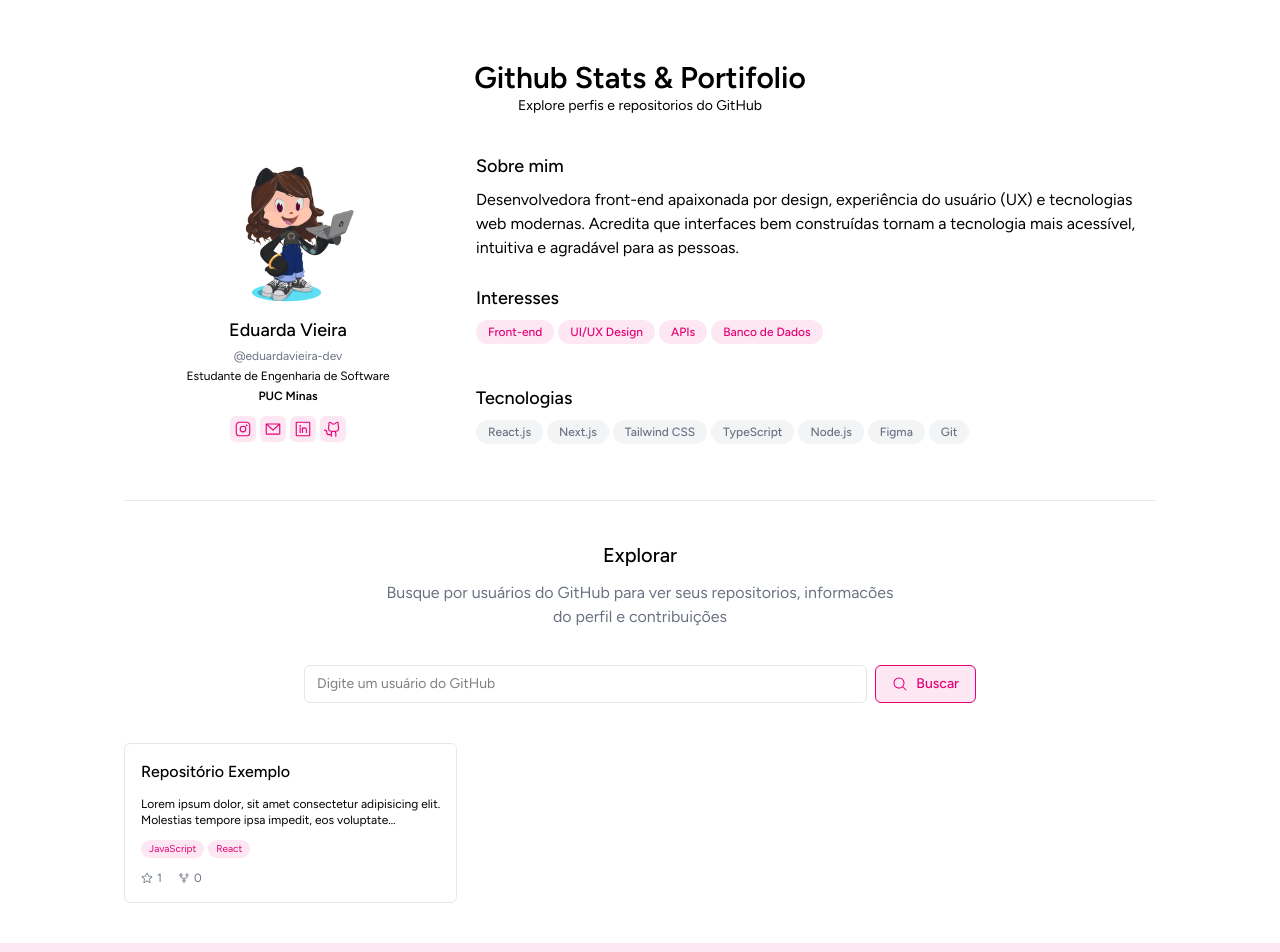
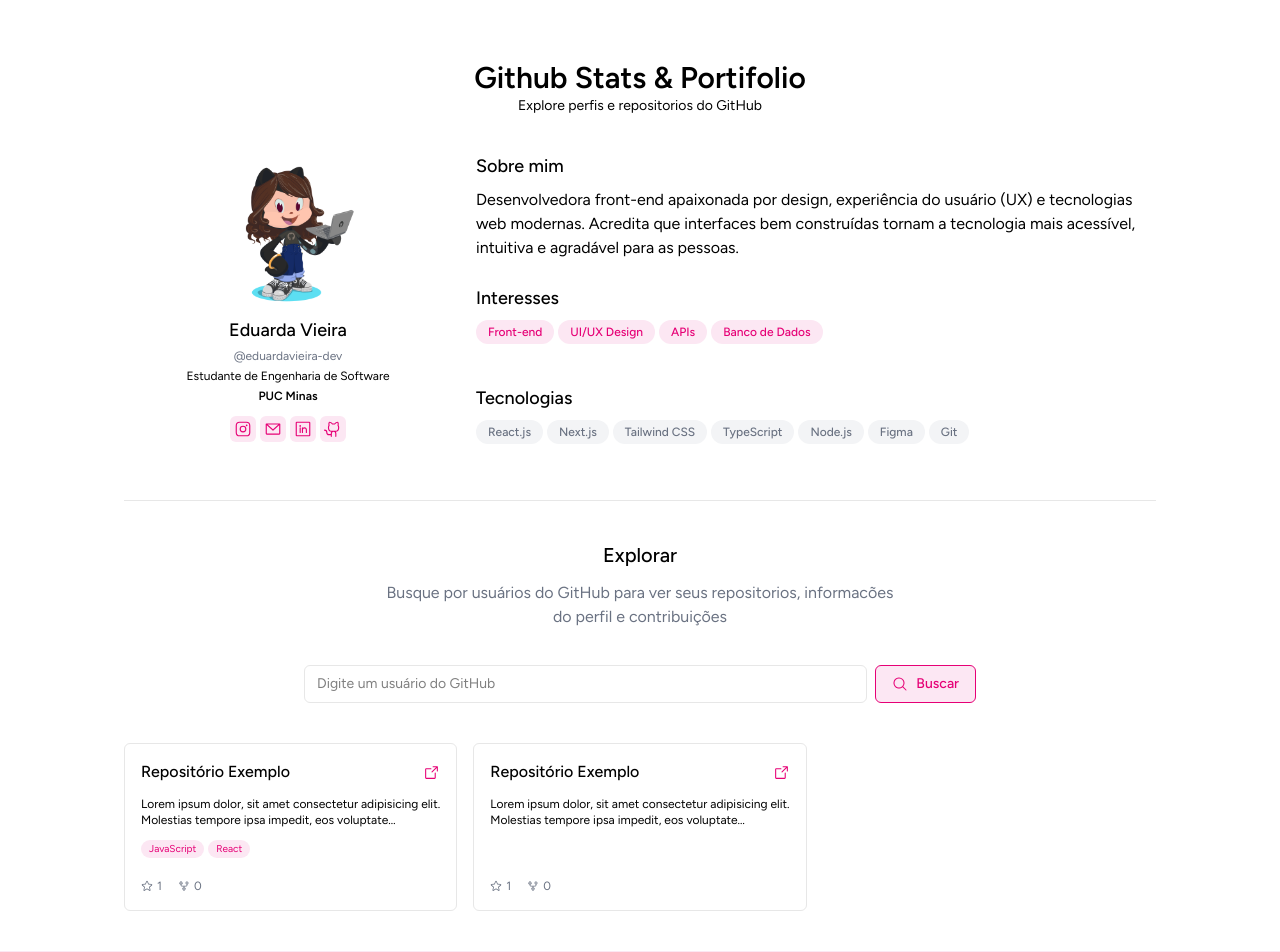
Before and after one commit to eduardavieira-dev/PortfolioGitHub, a React (Vite) app: page / in a window 1280 px wide. Shown: the top 952 px of the page. Built offline with nearby package versions, Linux system fonts and the light colour scheme.

Commit message:
feat: add external link icon to example repository cards; enhance layout for better presentation

```diff
--- a/src/App.tsx
+++ b/src/App.tsx
@@ -4,7 +4,7 @@ import { Header } from './components/Header'
 import { InteressPill } from './components/InteressPill'
 import { ProfileSection } from './components/ProfileSection'
 import { TechPill } from './components/TechPill'
-import { GitFork, MagnifyingGlass, Star } from '@phosphor-icons/react'
+import { GitFork, MagnifyingGlass, Star, ArrowSquareOut } from '@phosphor-icons/react'
 
 export default function App() {
   return (
@@ -68,9 +68,13 @@ export default function App() {
         </form>
 
         <section id="cards" className="grid md:grid-cols-3 gap-4 mt-10">
-
-          <div className="border border-card rounded-md p-4">
-            <h3 className="font-medium text-md mb-3">Repositório Exemplo</h3>
+          <div className="border border-card rounded-md p-4 flex flex-col h-full">
+            <div className="flex items-center justify-between w-full  mb-3">
+              <h3 className="font-medium text-md">Repositório Exemplo</h3>
+              <a href="#" className="text-primary">
+                <ArrowSquareOut size={17} />
+              </a>
+            </div>
             <p className=" text-xs mb-3 line-clamp-2">
               Lorem ipsum dolor, sit amet consectetur adipisicing elit. Molestias tempore ipsa
               impedit, eos voluptate doloribus sed. Alias, deleniti fugit repellat nostrum at
@@ -84,6 +88,7 @@ export default function App() {
                 React
               </span>
             </div>
+            <div className="flex-1"></div>
             <div className="text-secondary text-sm flex items-center gap-4 mt-2">
               <div className="flex items-center gap-1">
                 <Star size={12} className="text-secondary" />
@@ -96,7 +101,33 @@ export default function App() {
               </div>
             </div>
           </div>
+          <div className="border border-card rounded-md p-4 flex flex-col h-full">
+            <div className="flex items-center justify-between w-full  mb-3">
+              <h3 className="font-medium text-md">Repositório Exemplo</h3>
+              <a href="#" className="text-primary">
+                <ArrowSquareOut size={17} />
+              </a>
+            </div>
+            <p className=" text-xs mb-3 line-clamp-2">
+              Lorem ipsum dolor, sit amet consectetur adipisicing elit. Molestias tempore ipsa
+              impedit, eos voluptate doloribus sed. Alias, deleniti fugit repellat nostrum at
+              aspernatur blanditiis. Beatae sunt nemo facilis tempore laboriosam!
+            </p>
 
+            <div className="flex-1"></div>
+
+            <div className="text-secondary text-sm flex items-center gap-4 mt-2">
+              <div className="flex items-center gap-1">
+                <Star size={12} className="text-secondary" />
+                <span className="text-xs">1</span>
+              </div>
+
+              <div className="flex items-center gap-1">
+                <GitFork size={12} className="text-secondary" />
+                <span className="text-xs">0</span>
+              </div>
+            </div>
+          </div>
         </section>
       </div>
       <Footer />
```
